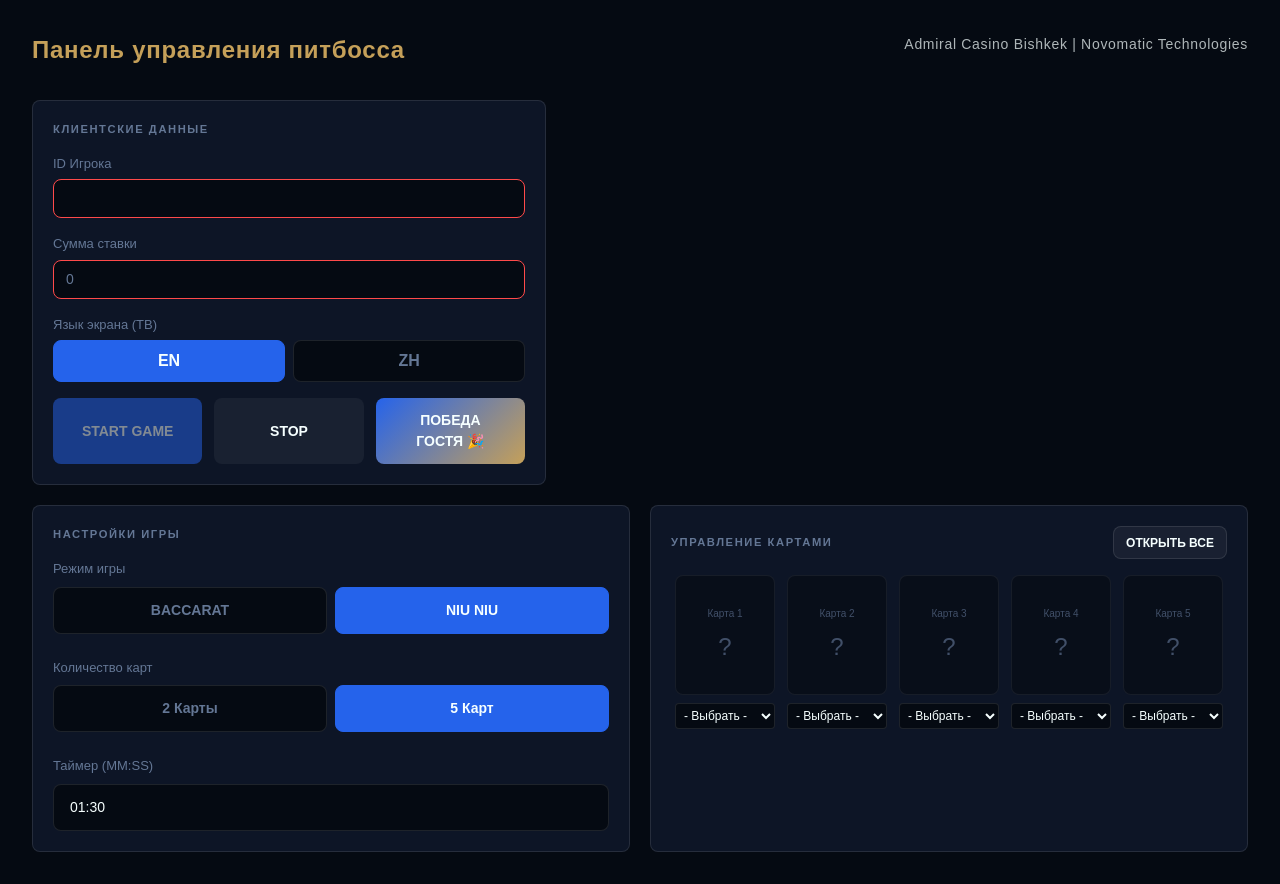
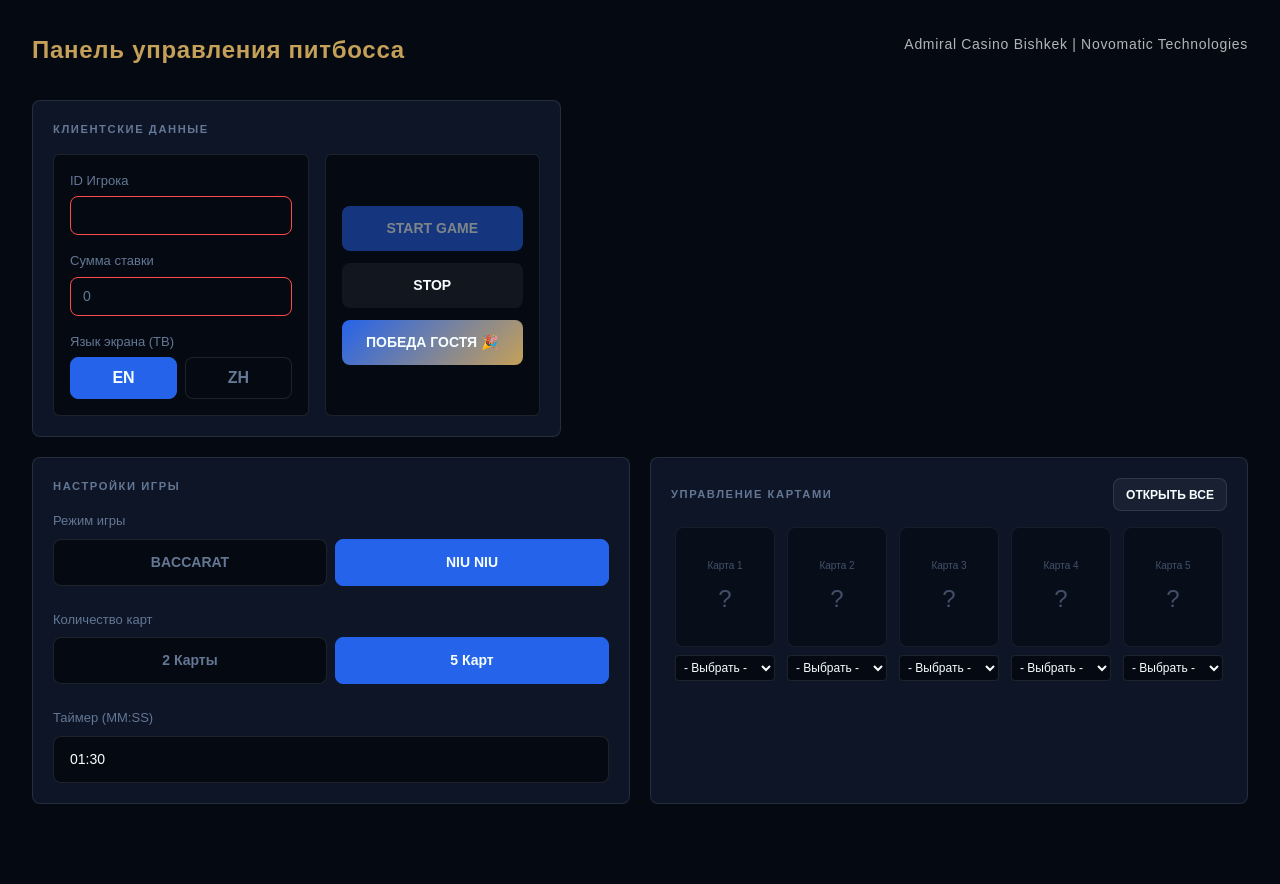
Before and after one commit to happydoctorbass/avalutmac, a Next.js app: page /admin in a window 1280 px wide. After the commit the page ends 836 px from the top, so only its background shows below. Built offline with nearby package versions, Linux system fonts and the light colour scheme.

Commit message:
Fix: stable game restart logic and code modularity

```diff
--- a/src/components/admin/AdminPanel.module.css
+++ b/src/components/admin/AdminPanel.module.css
@@ -22,23 +22,36 @@
   height: auto;
 }
 
-.clientBlock .blockBody {
-  flex: 0 0 auto;
+.clientInner {
+  display: flex;
+  flex-direction: row;
+  align-items: stretch;
+  gap: 1rem;
 }
 
-.launchRow {
-  display: flex;
-  flex-direction: row;
-  flex-wrap: wrap;
-  gap: 0.75rem;
-  margin-top: 1rem;
-  height: auto;
+.clientSub {
+  padding: 1rem;
+  border-radius: 0.375rem;
+  background: var(--color-bg-base);
+  border: 1px solid var(--color-border);
 }
 
-.launchBtn {
-  width: auto;
-  flex: 1;
-  min-width: 8rem;
+.clientSub:first-child {
+  flex: 1 1 auto;
+  min-width: 16rem;
+}
+
+.clientSub:last-child {
+  flex: 0 0 auto;
+  min-width: 11rem;
+}
+
+.launchCol {
+  display: flex;
+  flex-direction: column;
+  gap: 0.75rem;
+  justify-content: center;
+  height: 100%;
 }
 
 .grid {
--- a/src/components/admin/AdminPanel.tsx
+++ b/src/components/admin/AdminPanel.tsx
@@ -47,15 +47,19 @@ export function AdminPanel({ currentCards = [], onCardsGenerated }: AdminPanelPr
 
       <section className={`${styles.block} ${styles.clientBlock}`}>
         <h2 className={styles.blockTitle}>Клиентские данные</h2>
-        <div className={styles.blockBody}>
-          <AdminInputs
-            playerId={playerId} betAmount={betAmount} language={language}
-            onPlayerIdChange={setPlayerId} onBetAmountChange={setBetAmount} onLanguageChange={setLanguage}
-          />
-          <div className={styles.launchRow}>
-            <button onClick={startGame} className={`${ui.btnPrimary} ${styles.launchBtn} ${!valid ? ui.btnDisabled : ''}`} disabled={!valid}>START GAME</button>
-            <button onClick={() => { onCardsGenerated?.([]); send(GAME_EVENTS.TOGGLE_STATE, { state: 'IDLE' }); }} className={`${ui.btnSecondary} ${styles.launchBtn}`}>STOP</button>
-            <button onClick={() => send(GAME_EVENTS.CELEBRATE, {})} className={`${ui.btnCelebrate} ${styles.launchBtn}`}>ПОБЕДА ГОСТЯ 🎉</button>
+        <div className={styles.clientInner}>
+          <div className={styles.clientSub}>
+            <AdminInputs
+              playerId={playerId} betAmount={betAmount} language={language}
+              onPlayerIdChange={setPlayerId} onBetAmountChange={setBetAmount} onLanguageChange={setLanguage}
+            />
+          </div>
+          <div className={styles.clientSub}>
+            <div className={styles.launchCol}>
+              <button onClick={startGame} className={`${ui.btnPrimary} ${!valid ? ui.btnDisabled : ''}`} disabled={!valid}>START GAME</button>
+              <button onClick={() => { onCardsGenerated?.([]); send(GAME_EVENTS.TOGGLE_STATE, { state: 'IDLE' }); }} className={ui.btnSecondary}>STOP</button>
+              <button onClick={() => send(GAME_EVENTS.CELEBRATE, {})} className={ui.btnCelebrate}>ПОБЕДА ГОСТЯ 🎉</button>
+            </div>
           </div>
         </div>
       </section>
```
